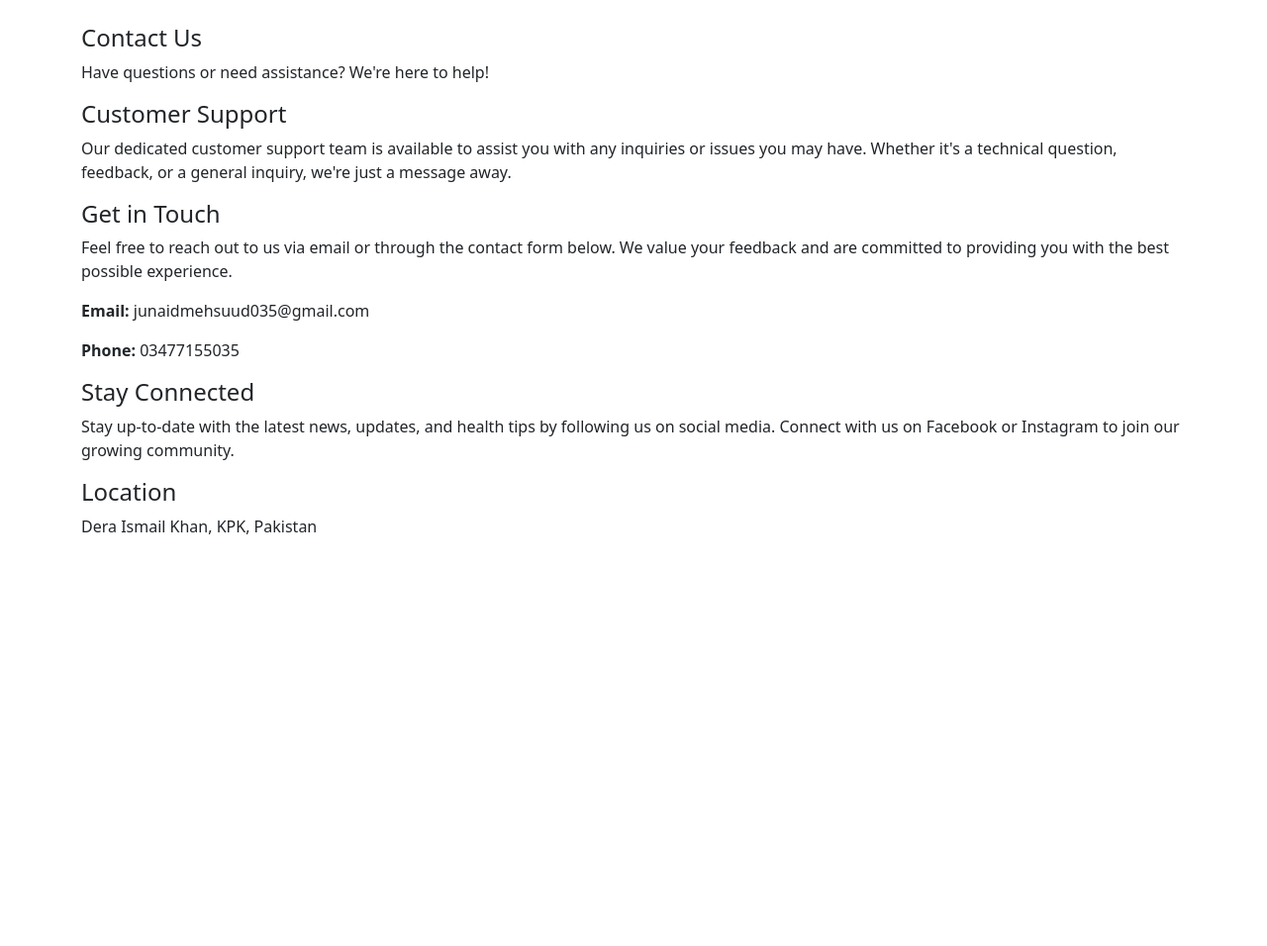
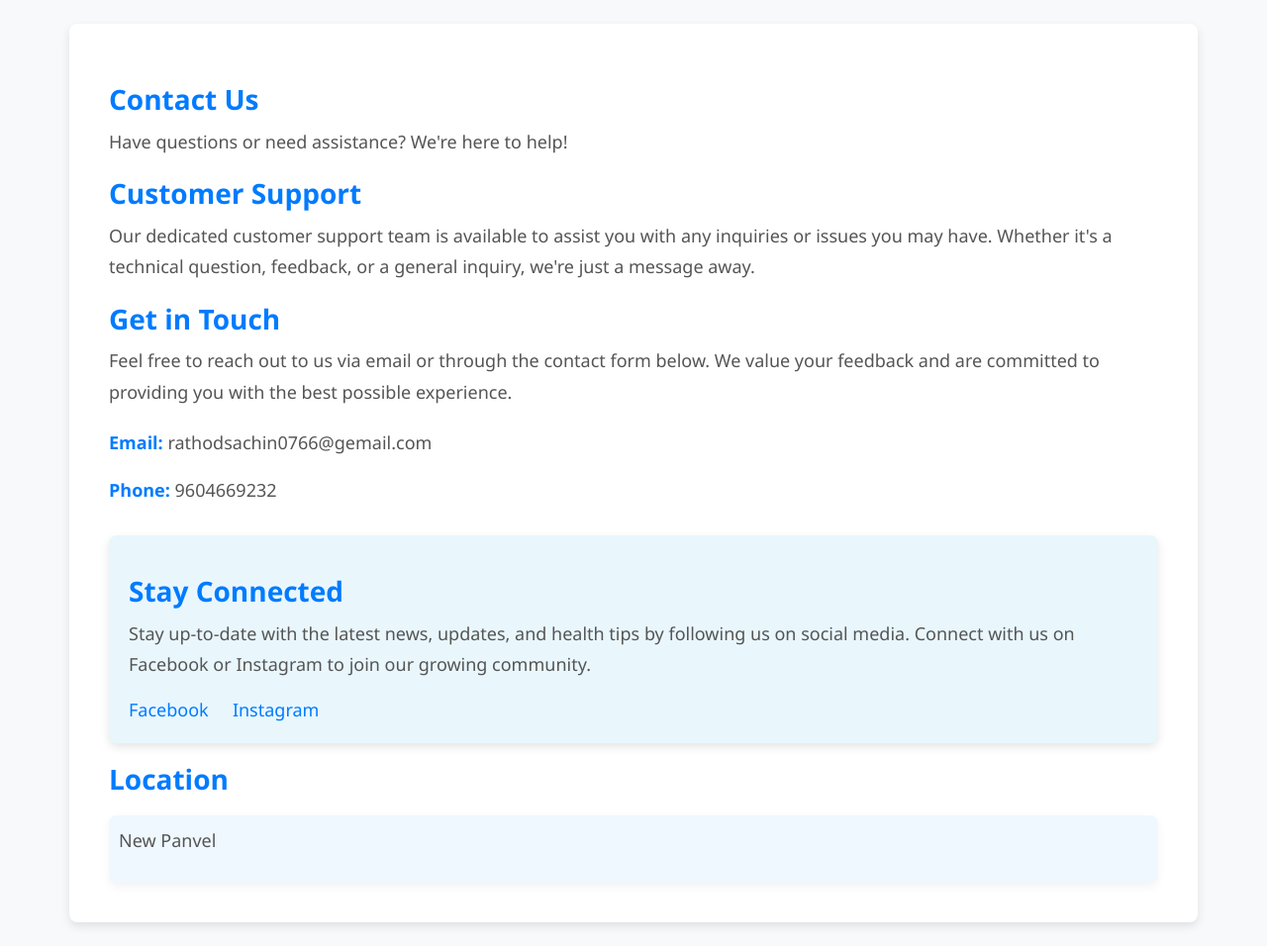
Before and after one commit to FNICKE/Medical-Recommendation, a Flask app: page /contact in a window 1280 px wide. Shown: the whole page at 99% size. Before the commit the page ends 540 px from the top, so only its background shows below. Run offline with Flask 3, Linux system fonts and the light colour scheme; parts of the project's set-up code (start-up, migrations or seed data) failed here and were passed over.

Commit message:
Update contact.html

```diff
--- a/templates/contact.html
+++ b/templates/contact.html
@@ -3,38 +3,127 @@
   <head>
     <meta charset="utf-8">
     <meta name="viewport" content="width=device-width, initial-scale=1">
-    <title>Bootstrap demo</title>
+    <title>Contact Us</title>
     <link href="https://cdn.jsdelivr.net/npm/bootstrap@5.3.1/dist/css/bootstrap.min.css" rel="stylesheet" integrity="sha384-4bw+/aepP/YC94hEpVNVgiZdgIC5+VKNBQNGCHeKRQN+PtmoHDEXuppvnDJzQIu9" crossorigin="anonymous">
+    <style>
+      /* Global Styles */
+      body {
+        font-family: 'Segoe UI', Tahoma, Geneva, Verdana, sans-serif;
+        background-color: #f8f9fa;
+        color: #333;
+      }
+
+      /* Container Styling */
+      .container {
+        background-color: #fff;
+        padding: 40px;
+        border-radius: 8px;
+        box-shadow: 0 4px 10px rgba(0, 0, 0, 0.1);
+        margin-top: 30px;
+      }
+
+      /* Section Styling */
+      h4 {
+        color: #007bff;
+        font-size: 1.75rem;
+        font-weight: 600;
+        margin-top: 20px;
+        margin-bottom: 10px;
+      }
+
+      p {
+        font-size: 1.125rem;
+        line-height: 1.75;
+        color: #555;
+      }
+
+      /* Email, Phone, Location Styling */
+      .contact-info {
+        margin-top: 20px;
+        font-size: 1.125rem;
+        color: #555;
+      }
+
+      .contact-info b {
+        color: #007bff;
+        font-weight: 600;
+      }
+
+      /* Social Media Section */
+      .social-links a {
+        text-decoration: none;
+        font-size: 1.125rem;
+        color: #007bff;
+        margin-right: 20px;
+      }
+
+      .social-links a:hover {
+        text-decoration: underline;
+      }
+
+      /* Stay Connected Section */
+      .stay-connected {
+        background-color: #e9f7fd;
+        padding: 20px;
+        border-radius: 8px;
+        margin-top: 30px;
+        box-shadow: 0 4px 10px rgba(0, 0, 0, 0.1);
+      }
+
+      /* Location Section */
+      .location {
+        font-size: 1.125rem;
+        color: #555;
+        margin-top: 20px;
+        background-color: #f0f8ff;
+        padding: 10px;
+        border-radius: 8px;
+        box-shadow: 0 4px 10px rgba(0, 0, 0, 0.05);
+      }
+
+      /* Responsive Design */
+      @media (max-width: 768px) {
+        h4 {
+          font-size: 1.5rem;
+        }
+
+        p, .contact-info {
+          font-size: 1rem;
+        }
+      }
+    </style>
   </head>
   <body>
-    <div class="container my-4 mt-4">
 
-<h4>      Contact Us
-</h4>
-<p>Have questions or need assistance? We're here to help!
-</p>
-<h4>Customer Support
-</h4>
-<p>Our dedicated customer support team is available to assist you with any inquiries or issues you may have. Whether it's a technical question, feedback, or a general inquiry, we're just a message away.
-</p>
-<h4>Get in Touch
-</h4>
-<p>Feel free to reach out to us via email or through the contact form below. We value your feedback and are committed to providing you with the best possible experience.
-</p>
-<p><b>Email:</b> junaidmehsuud035@gmail.com</p>
-<p><b>Phone:</b> 03477155035</p>
+    <div class="container my-4">
+      <h4>Contact Us</h4>
+      <p>Have questions or need assistance? We're here to help!</p>
 
+      <h4>Customer Support</h4>
+      <p>Our dedicated customer support team is available to assist you with any inquiries or issues you may have. Whether it's a technical question, feedback, or a general inquiry, we're just a message away.</p>
 
-<h4>Stay Connected</h4>
-<p>Stay up-to-date with the latest news, updates, and health tips by following us on social media. Connect with us on Facebook or Instagram to join our growing community.
-</p>
-<h4>Location
-</h4>
-<p>Dera Ismail Khan, KPK, Pakistan</p>
+      <h4>Get in Touch</h4>
+      <p>Feel free to reach out to us via email or through the contact form below. We value your feedback and are committed to providing you with the best possible experience.</p>
+      <div class="contact-info">
+        <p><b>Email:</b> rathodsachin0766@gemail.com</p>
+        <p><b>Phone:</b> 9604669232</p>
+      </div>
 
+      <div class="stay-connected">
+        <h4>Stay Connected</h4>
+        <p>Stay up-to-date with the latest news, updates, and health tips by following us on social media. Connect with us on Facebook or Instagram to join our growing community.</p>
+        <div class="social-links">
+          <a href="https://www.facebook.com" target="_blank">Facebook</a>
+          <a href="https://www.instagram.com" target="_blank">Instagram</a>
+        </div>
+      </div>
 
+      <h4>Location</h4>
+      <div class="location">
+        <p>New Panvel</p>
+      </div>
+    </div>
 
-    </div>
     <script src="https://cdn.jsdelivr.net/npm/bootstrap@5.3.1/dist/js/bootstrap.bundle.min.js" integrity="sha384-HwwvtgBNo3bZJJLYd8oVXjrBZt8cqVSpeBNS5n7C8IVInixGAoxmnlMuBnhbgrkm" crossorigin="anonymous"></script>
   </body>
 </html>
```
